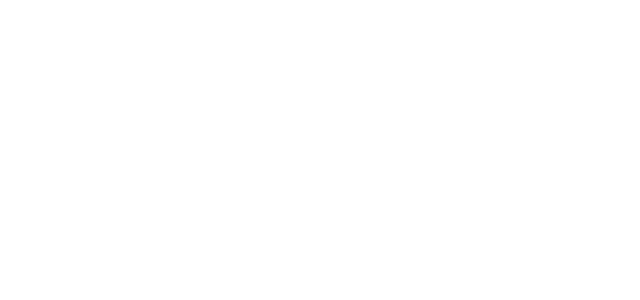
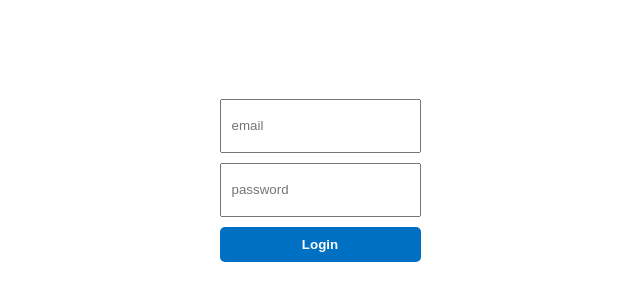
Before and after one commit to moushumi-das/Hotel-booking, a React (Create React App) app in the folder my-app/: page /login in a window 1280 px wide. Before the commit this address had no page. Shown: the part 220-520 px from the top of the page, without its empty margins (320-960 px from the left). Built offline with nearby package versions, Linux system fonts and the light colour scheme.

Commit message:
made progress in login component

```diff
--- a/my-app/src/App.js
+++ b/my-app/src/App.js
@@ -3,6 +3,8 @@ import Home from './pages/home/Home'
 import { BrowserRouter,Routes,Route } from "react-router-dom";
 import List from './pages/listing/List';
 import Hotel from './pages/hotel/Hotel';
+import Login from "./pages/login/Login";
+
 
 function App() {
   return (
@@ -11,6 +13,7 @@ function App() {
     <Route path="/" element={<Home/>}/>
     <Route path="/hotels" element={<List/>}/>
     <Route path="/hotels/:id" element={<Hotel/>}/>
+    <Route path="/login" element={<Login/>}/>
   </Routes>
 
   </BrowserRouter>
--- a/my-app/src/AuthContext.js
+++ b/my-app/src/AuthContext.js
@@ -48,12 +48,7 @@ export const AuthContextProvider = ({ children }) => {
 
   return (
     <AuthContext.Provider
-      value={{
-        user: state.user,
-        loading: state.loading,
-        error: state.error,
-        dispatch,
-      }}
+      value={{state, dispatch}}
     >
       {children}
     </AuthContext.Provider>
--- a/my-app/src/components/navbar/Navbar.jsx
+++ b/my-app/src/components/navbar/Navbar.jsx
@@ -1,17 +1,26 @@
-import React from "react";
+import React,{useContext} from "react";
 import "./navbar.css"
-import {Link}from "react-router-dom"
+import {Link}from "react-router-dom";
+import { AuthContext } from "../../AuthContext";
+
 const Navbar = ()=>{
+      const { user } = useContext(AuthContext);
+console.log(user)
     return (
         <div className="navbar">
                 <div className="navContainer">
                     <Link to="/" style={{color:"white",textDecoration:"none"}}>
                     <span className="logo">luxaryBooking</span>
                     </Link>
-                    <div className="navItems">
-                        <div className="navButton">Register</div>
-                        <div className="navButton">Login</div>
-                    </div>
+                    {user ? user.username : (
+          <div className="navItems">
+            <button className="navButton">Register</button>
+            <Link to="/login">
+            <button className="navButton">Login</button>
+            </Link>
+          </div>
+
+        )}
                     </div>
 
         </div>
--- a/my-app/src/index.js
+++ b/my-app/src/index.js
@@ -2,14 +2,16 @@ import React from 'react';
 import ReactDOM from 'react-dom/client';
 import './index.css';
 import App from './App';
-import {SearchContextProvider}from "./SearchContext"
+import {SearchContextProvider}from "./SearchContext";
+import { AuthContextProvider } from "./AuthContext";
 
 const root = ReactDOM.createRoot(document.getElementById('root'));
 root.render(
   <React.StrictMode>
     <SearchContextProvider>
-
-    <App />
+      <AuthContextProvider>
+        <App />
+      </AuthContextProvider>
     </SearchContextProvider>
   </React.StrictMode>
 );
--- /dev/null
+++ b/my-app/src/pages/login/Login.jsx
@@ -0,0 +1,71 @@
+import { useContext, useState } from "react";
+import { useNavigate } from "react-router-dom";
+import { AuthContext } from "../../AuthContext";
+import "./login.css";
+
+const Login = () => {
+  const [credentials, setCredentials] = useState({
+    email: undefined,
+    password: undefined,
+  });
+
+  const { state, dispatch } = useContext(AuthContext);
+  const {user, loading, error } = state;
+
+  const navigate = useNavigate()
+
+  const handleChange = (e) => {
+    setCredentials((prev) => ({ ...prev, [e.target.id]: e.target.value }));
+  };
+
+  const handleClick = async (e) => {
+    e.preventDefault();
+
+    dispatch({ type: "LOGIN_START" });
+
+    try {
+      const response = await fetch(`/api/signIn`, {
+      method: "POST",
+      headers: {
+        "Content-Type": "application/json",
+        Accept: "application/json",
+      },
+      body: JSON.stringify(credentials),
+    });
+    const fetchData = await response.json();
+    console.log('fetchData',fetchData);
+    dispatch({ type: "LOGIN_SUCCESS", payload: fetchData.data?.details });
+      navigate("/")
+    } catch (err) {
+      dispatch({ type: "LOGIN_FAILURE", payload: err });
+    }
+  };
+
+
+  return (
+    <div className="login">
+      <div className="lContainer">
+        <input
+          type="text"
+          placeholder="email"
+          id="email"
+          onChange={handleChange}
+          className="lInput"
+        />
+        <input
+          type="password"
+          placeholder="password"
+          id="password"
+          onChange={handleChange}
+          className="lInput"
+        />
+        <button disabled={loading} onClick={handleClick} className="lButton">
+          Login
+        </button>
+        {error && <span>{error.message}</span>}
+      </div>
+    </div>
+  );
+};
+
+export default Login;
--- /dev/null
+++ b/my-app/src/pages/login/login.css
@@ -0,0 +1,32 @@
+.login {
+  height: 100vh;
+  display: flex;
+  align-items: center;
+  justify-content: center;
+}
+
+.lContainer {
+  display: flex;
+  flex-direction: column;
+  gap: 10px;
+}
+
+.lInput{
+  height: 30px;
+  padding: 10px;
+}
+
+.lButton {
+  border: none;
+  padding: 10px 20px;
+  background-color: #0071c2;
+  color: white;
+  font-weight: bold;
+  cursor: pointer;
+  border-radius: 5px;
+}
+
+.lButton:disabled{
+  background-color: #0071c28c;
+  cursor: not-allowed;
+}
```
Also changed, not shown: 1 other file (tests, documents, lock files or other folders).
